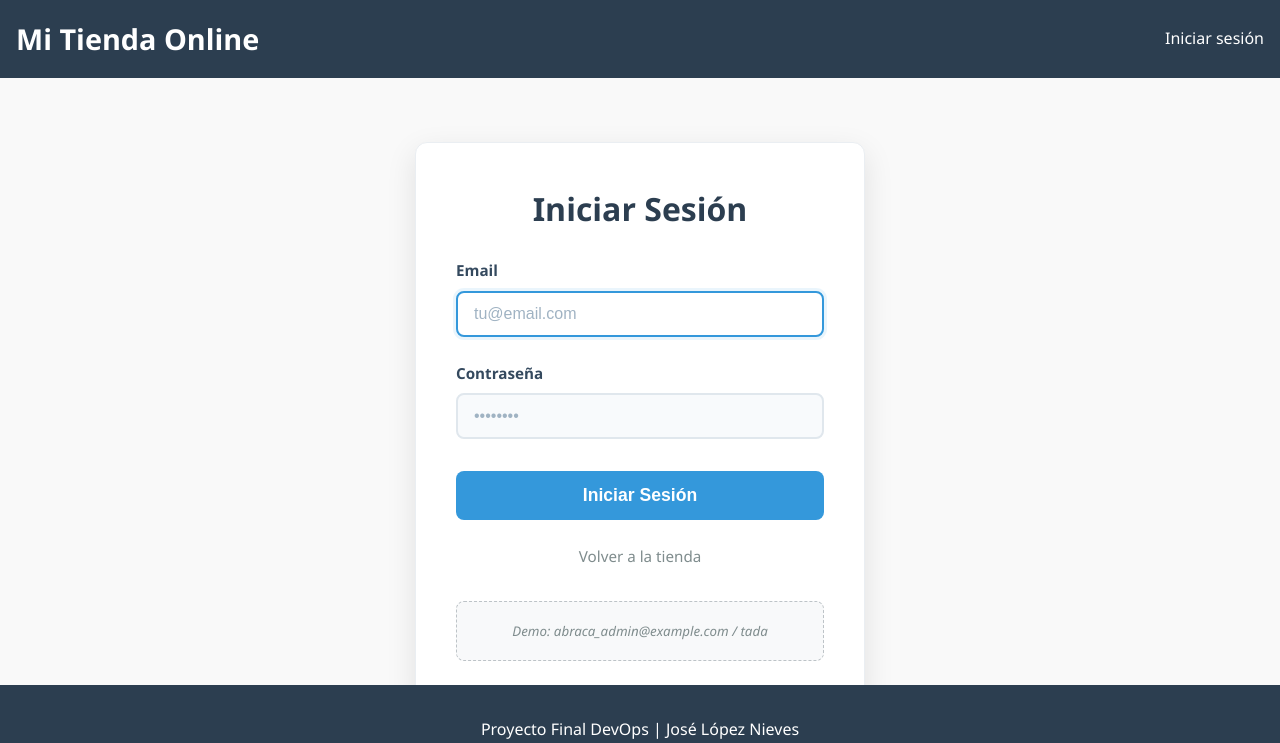
After one commit to archipepe/pf_devops_jose_lopez_nieves, a Symfony app: template symfony-php/app/templates/security/login.html.twig in a window 1280 px wide. The commit adds this page. Shown: the top 743 px of the page. Run offline with Twig, Linux system fonts and the light colour scheme; the template is opened without the code that fills it, so the values that code supplies are empty; some libraries are stand-ins or nearby versions.

Commit message:
Añadido: login y logout

```diff
--- a/symfony-php/app/public/css/style.css
+++ b/symfony-php/app/public/css/style.css
@@ -199,3 +199,226 @@ footer {
         grid-template-columns: 1fr;
     }
 }
+
+/* ========== ESTILOS PARA LOGIN ========== */
+
+.login-section {
+    min-height: 60vh;
+    display: flex;
+    align-items: center;
+    justify-content: center;
+    padding: 2rem;
+}
+
+.login-container {
+    max-width: 450px;
+    width: 100%;
+    margin: 0 auto;
+}
+
+.login-form-wrapper {
+    background: white;
+    padding: 2.5rem;
+    border-radius: 12px;
+    box-shadow: 0 10px 30px rgba(0, 0, 0, 0.1);
+    border: 1px solid #eaeef2;
+}
+
+.login-title {
+    font-size: 2rem;
+    color: #2c3e50;
+    margin-bottom: 0.5rem;
+    text-align: center;
+}
+
+.login-subtitle {
+    text-align: center;
+    color: #7f8c8d;
+    margin-bottom: 2rem;
+}
+
+.login-form {
+    margin-top: 1.5rem;
+}
+
+.form-group {
+    margin-bottom: 1.5rem;
+}
+
+.form-label {
+    display: block;
+    margin-bottom: 0.5rem;
+    font-weight: 600;
+    color: #34495e;
+    font-size: 0.95rem;
+}
+
+.form-control {
+    width: 100%;
+    padding: 0.75rem 1rem;
+    border: 2px solid #e0e7ed;
+    border-radius: 8px;
+    font-size: 1rem;
+    transition: all 0.3s ease;
+    background-color: #f8fafc;
+}
+
+.form-control:focus {
+    outline: none;
+    border-color: #3498db;
+    background-color: white;
+    box-shadow: 0 0 0 3px rgba(52, 152, 219, 0.1);
+}
+
+.form-control::placeholder {
+    color: #a0b3c3;
+    opacity: 1;
+}
+
+.form-actions {
+    margin-top: 2rem;
+}
+
+.btn-block {
+    width: 100%;
+    padding: 0.875rem;
+    font-size: 1.1rem;
+    font-weight: 600;
+    background-color: #3498db;
+    border: none;
+    border-radius: 8px;
+    color: white;
+    cursor: pointer;
+    transition: background-color 0.3s ease;
+}
+
+.btn-block:hover {
+    background-color: #2980b9;
+}
+
+.login-links {
+    margin-top: 1.5rem;
+    text-align: center;
+}
+
+.link {
+    color: #7f8c8d;
+    text-decoration: none;
+    font-size: 0.95rem;
+    transition: color 0.3s ease;
+}
+
+.link:hover {
+    color: #3498db;
+    text-decoration: underline;
+}
+
+/* Alertas para mensajes flash y errores */
+.alert {
+    padding: 1rem 1.25rem;
+    margin-bottom: 1.5rem;
+    border-radius: 8px;
+    font-weight: 500;
+}
+
+.alert-error {
+    background-color: #fee9e7;
+    border: 1px solid #f5c6cb;
+    color: #721c24;
+    border-left: 4px solid #e74c3c;
+}
+
+.alert-success {
+    background-color: #e0f7e8;
+    border: 1px solid #b8e0c4;
+    color: #155724;
+    border-left: 4px solid #27ae60;
+}
+
+/* Demo credentials */
+.demo-credentials {
+    margin-top: 2rem;
+    padding: 1rem;
+    background-color: #f8f9fa;
+    border-radius: 8px;
+    text-align: center;
+    border: 1px dashed #bdc3c7;
+}
+
+.demo-credentials p {
+    margin: 0;
+    color: #7f8c8d;
+}
+
+.demo-credentials small {
+    font-style: italic;
+}
+
+/* Estilos para el header con usuario */
+.usuario-info {
+    color: #ecf0f1;
+    margin-right: 1rem;
+    padding: 0.25rem 0.75rem;
+    background-color: rgba(255, 255, 255, 0.1);
+    border-radius: 20px;
+    font-size: 0.9rem;
+}
+
+.btn-login, .btn-logout {
+    padding: 0.4rem 1rem;
+    border-radius: 20px;
+    text-decoration: none;
+    font-size: 0.9rem;
+    transition: all 0.3s ease;
+}
+
+.btn-login {
+    background-color: #27ae60;
+    color: white;
+    border: 2px solid #27ae60;
+}
+
+.btn-login:hover {
+    background-color: #219a52;
+    border-color: #219a52;
+}
+
+.btn-logout {
+    background-color: transparent;
+    color: #e74c3c;
+    border: 2px solid #e74c3c;
+}
+
+.btn-logout:hover {
+    background-color: #e74c3c;
+    color: white;
+}
+
+/* Responsive para login */
+@media (max-width: 768px) {
+    .login-form-wrapper {
+        padding: 1.5rem;
+    }
+
+    .login-title {
+        font-size: 1.75rem;
+    }
+
+    .btn-block {
+        padding: 0.75rem;
+    }
+}
+
+@media (max-width: 480px) {
+    .login-section {
+        padding: 1rem;
+    }
+
+    .login-form-wrapper {
+        padding: 1.25rem;
+    }
+
+    .form-group {
+        margin-bottom: 1rem;
+    }
+}
--- a/symfony-php/app/templates/base.html.twig
+++ b/symfony-php/app/templates/base.html.twig
@@ -10,6 +10,11 @@
         <header>
             <h1>Mi Tienda Online</h1>
             <nav>
+                {% if app.user %}
+                    <a class="nav-link text-black-50" href="{{ path('app_logout') }}">Cerrar sesión</a>
+                {% else %}
+                    <a class="nav-link text-black-50" href="{{ path('app_login') }}">Iniciar sesión</a>
+                {% endif %}
             </nav>
         </header>
         <main>
--- /dev/null
+++ b/symfony-php/app/templates/security/login.html.twig
@@ -0,0 +1,57 @@
+{% extends 'base.html.twig' %}
+
+{% block title %}Iniciar Sesión - Mi Tienda Online{% endblock %}
+
+{% block content %}
+<section class="login-section">
+    <div class="login-container">
+        <div class="login-form-wrapper">
+            <h1 class="login-title">Iniciar Sesión</h1>
+
+            {% if error %}
+                <div class="alert alert-error">
+                    {{ error.messageKey|trans(error.messageData, 'security') }}
+                </div>
+            {% endif %}
+
+            <form method="post" class="login-form">
+                <div class="form-group">
+                    <label for="email" class="form-label">Email</label>
+                    <input type="email"
+                           name="email"
+                           id="email"
+                           class="form-control"
+                           placeholder="tu@email.com"
+                           required
+                           autofocus>
+                </div>
+
+                <div class="form-group">
+                    <label for="password" class="form-label">Contraseña</label>
+                    <input type="password"
+                           name="password"
+                           id="password"
+                           class="form-control"
+                           placeholder="••••••••"
+                           required>
+                </div>
+
+                <div class="form-actions">
+                    <button type="submit" class="btn btn-primary btn-block">
+                        Iniciar Sesión
+                    </button>
+                </div>
+
+                <div class="login-links">
+                    <a href="{{ path('index') }}" class="link">Volver a la tienda</a>
+                </div>
+            </form>
+
+            <!-- Credenciales de demo (solo para desarrollo) -->
+            <div class="demo-credentials">
+                <p><small>Demo: abraca_admin@example.com / tada</small></p>
+            </div>
+        </div>
+    </div>
+</section>
+{% endblock %}
--- /dev/null
+++ b/symfony-php/app/translations/security.en.yaml
@@ -0,0 +1,2 @@
+"Invalid credentials.": "Invalid password entered!"
+"Username could not be found.": "Email not found!"
--- /dev/null
+++ b/symfony-php/app/translations/security.es.yaml
@@ -0,0 +1,2 @@
+"Invalid credentials.": "Contraseña incorrecta"
+"Username could not be found.": "No se ha encontrado el email introducido"
```
Also changed, not shown: symfony-php/app/config/routes.yaml (+8 -0 lines), symfony-php/app/src/Controller/SecurityController.php (added, +23 -0 lines), symfony-php/app/src/Security/LoginFormAuthenticator.php (added, +82 -0 lines), 1 other file.
